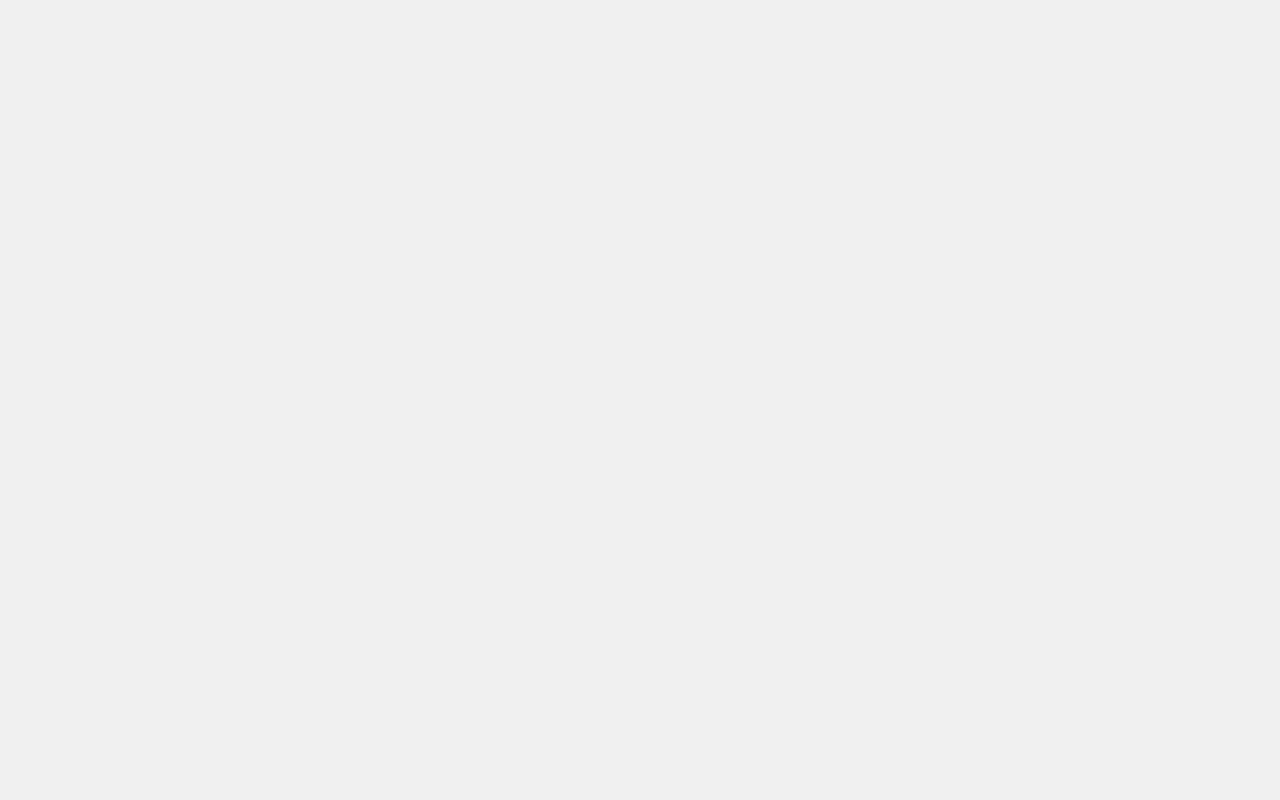
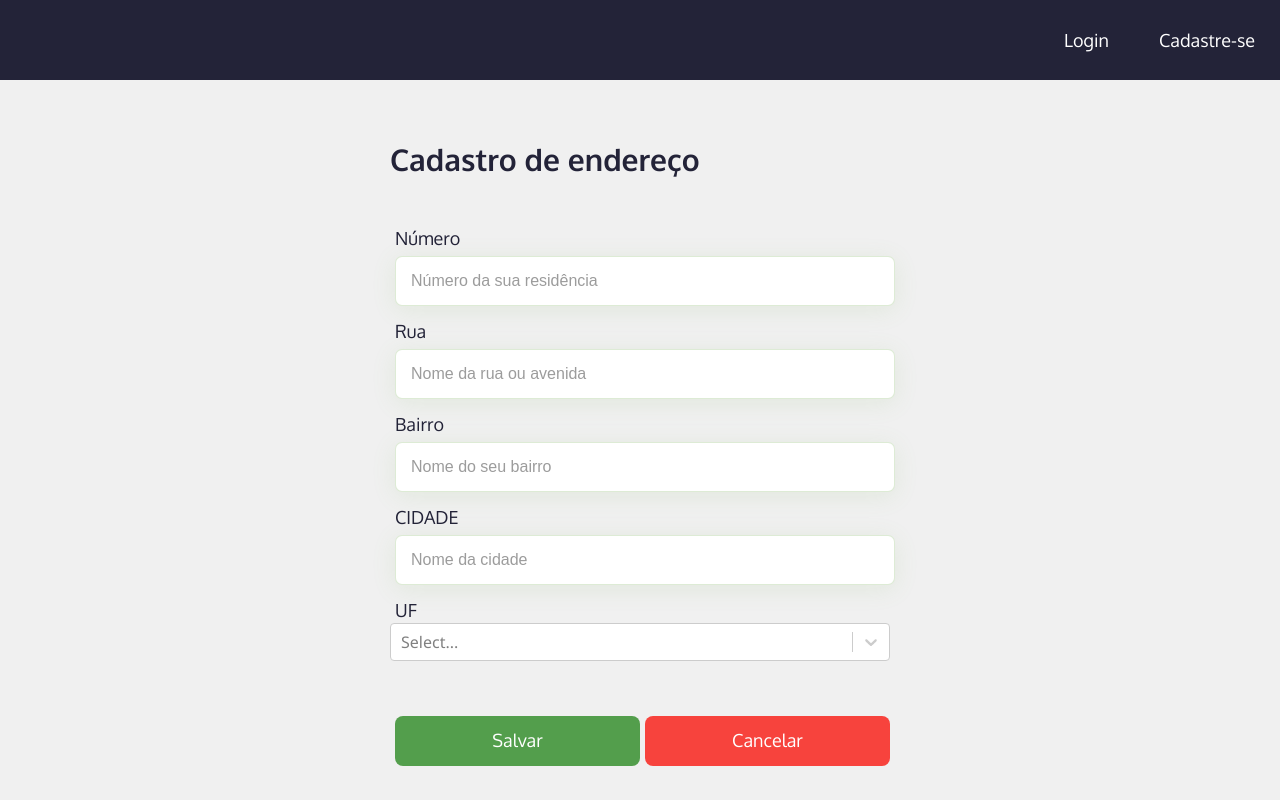
Before and after one commit to wilembergson/clinicas-dev, a React (Create React App) app: page /address/register in a window 1280 px wide. Before the commit this address had no page. Built offline with nearby package versions, Linux system fonts and the light colour scheme; no server answers.

Commit message:
Address register Layout

```diff
--- a/package.json
+++ b/package.json
@@ -21,6 +21,7 @@
     "react-dom": "^18.2.0",
     "react-router-dom": "^6.3.0",
     "react-scripts": "5.0.1",
+    "react-select": "^5.4.0",
     "react-toastify": "^9.0.8",
     "styled-components": "^5.3.5",
     "typescript": "^4.7.4",
--- a/src/App.tsx
+++ b/src/App.tsx
@@ -4,6 +4,7 @@ import styled from "styled-components"
 import UserContext from "./contexts/UserContext"
 import Home from "./pages/Home"
 import Login from "./pages/Login"
+import RegisterAddress from "./pages/RegisterAddress"
 import Register from "./pages/RegisterUser"
 
 export default function App() {
@@ -17,6 +18,7 @@ export default function App() {
                     <Route path="/" element={<Register/>}/>
                     <Route path="/login" element={<Login/>}/>
                     <Route path="/home" element={<Home/>}/>
+                    <Route path="/address/register" element={<RegisterAddress/>}/>
                 </Routes>
             </BrowserRouter>
         </AppBody>
--- a/src/components/Header.tsx
+++ b/src/components/Header.tsx
@@ -1,11 +1,22 @@
-import { useContext } from "react"
+import { useContext, useEffect, useState } from "react"
 import { useNavigate } from "react-router-dom"
 import styled from "styled-components"
+import api from "../api/ApiConections"
 import UserContext from "../contexts/UserContext"
+import { erroMessage } from "../utils/toasts"
 
 export default function Header(){
     const navigate = useNavigate()
     const {userName, setUserName} = useContext(UserContext)
+    const [logged, setLogged] = useState(false)
+
+    const token:any = localStorage.getItem("token")
+    useEffect(() => {
+        const promise = api.getUserName(token)
+        promise.then(response =>{
+            setUserName(response.data)
+        }).catch(error=> erroMessage(error.response.data))
+    },[])
 
     function checkLogin(){
         if(localStorage.getItem("token")){
@@ -26,7 +37,7 @@ export default function Header(){
             <ContainerButtons>
                 {userName ?
                     <>
-                        <Button>{userName}</Button>
+                        <Button onClick={()=>navigate('/home')}>{userName}</Button>
                         <Button onClick={() => logout()}>Sair</Button>
                     </>
                 :
@@ -43,7 +54,7 @@ export default function Header(){
 const HeaderBody = styled.header`
     width: 100%;
     height: 80px;
-    background: linear-gradient(90deg, #6470df 35%, rgba(149,180,186,1) 100%);
+    background: #232338;
     @media (max-width:399px){
         width: 399px;
     }
@@ -59,8 +70,8 @@ const Button = styled.button`
     font-size: 18px;
     transition: 0.7s ease;
     :hover{
-        color: #fff;
-        background: rgb(37, 133, 189);
+        color: #232338;
+        background: #ff013d;
         transition: 0.7s ease;
     }
     @media (max-width:399px){
--- a/src/components/HomeBanner.tsx
+++ b/src/components/HomeBanner.tsx
@@ -1,6 +1,7 @@
 import { useEffect, useState } from "react"
 import styled from "styled-components"
 import api from "../api/ApiConections"
+import { colors } from "../utils/Colors"
 
 export default function HomeBanner(props:any){
     const { userName, token } = props
@@ -28,7 +29,7 @@ const Banner = styled.div`
     display: flex;
     flex-direction: column;
     width: 600px;
-    background: linear-gradient(90deg, #6470df 35%, rgba(149,180,186,1) 100%);
+    background: linear-gradient(90deg, ${colors.primary} 35%, rgba(149,180,186,1) 100%);
     padding: 25px;
     margin-top: 25px;
     border-radius: 10px;
--- a/src/components/OptionsContainer.tsx
+++ b/src/components/OptionsContainer.tsx
@@ -1,10 +1,27 @@
+import { useEffect, useState } from "react"
+import { useNavigate } from "react-router-dom"
 import styled from "styled-components"
+import api from "../api/ApiConections"
 import { colors } from "../utils/Colors"
 
-export default function OptionsContainer(){
+export default function OptionsContainer(props:any){
+    const {token} = props
+    const navigate = useNavigate()
+    const [address, setAddress] = useState(null)
+
+    useEffect(() => {
+        const promise = api.getAddress(token)
+        promise.then(response => setAddress(response.data))
+        .catch(error => console.log(error))
+    },[])
+
     return(
         <Options>
-            <ItemRegister>Cadastrar endereço</ItemRegister>
+            {!address ?
+                <ItemRegister onClick={()=> navigate('/address/register')}>Cadastrar endereço</ItemRegister>
+                :<ItemRegister>Para implementar</ItemRegister>
+            }
+
         </Options>
     )
 }
@@ -30,7 +47,7 @@ const ItemRegister = styled.section`
     cursor: pointer;
     color: ${colors.primary};
     padding: 0 12px;
-    background: #FFF;
+    background: #fefefe;
 
     font-size: 20px;
     font-weight: 800;
@@ -38,7 +55,7 @@ const ItemRegister = styled.section`
     transition: 0.7s ease;
     :hover{
         color: #fff;
-        background: rgb(143, 174, 189);
+        background: ${colors.secondary};
         transition: 0.7s ease;
     }
     @media (max-width:399px){
--- a/src/components/SaredStyles.ts
+++ b/src/components/SaredStyles.ts
@@ -47,10 +47,15 @@ export const Input = styled.input`
   border: 1px solid rgba(120, 177, 89, 0.25);
   border-radius: 7px;
   box-shadow: 0px 4px 24px rgba(120, 177, 89, 0.12);
+  transition: 0.7s ease;
   ::placeholder {
     color: #9C9C9C;
     font-family: 'Lexend Deca', sans-serif;
   }
+  :hover{
+        box-shadow: 0px 2px 12px  ${colors.primary};
+        transition: 0.7s ease;
+    }
   @media (max-width:399px){
         width: 80%;
     }
@@ -77,11 +82,23 @@ export const Button = styled.button`
   height: 60px;
   transition: 0.7s ease;
   :hover{
-        color: #fff;
-        background: rgb(135, 129, 214);
+        color: ${colors.primary};
+        background: ${colors.secondary};
         transition: 0.7s ease;
     }
     @media (max-width:399px){
         width: 80%;
     }
 `
+
+export const RegisterBody = styled.section`
+    display: flex;
+    width: 500px;
+    justify-content: center;
+    flex-direction: column;
+    position: relative;
+    @media (max-width:490px){
+        width: 90%;
+        align-items: center;
+    }
+`
--- a/src/pages/Home.tsx
+++ b/src/pages/Home.tsx
@@ -1,29 +1,20 @@
-import { useContext, useEffect } from "react"
+import { useContext } from "react"
 import styled from "styled-components"
-import api from "../api/ApiConections"
 import Header from "../components/Header"
 import HomeBanner from "../components/HomeBanner"
 import OptionsContainer from "../components/OptionsContainer"
 import UserContext from "../contexts/UserContext"
-import { erroMessage } from "../utils/toasts"
 
 export default function Home(){
     const token:any = localStorage.getItem("token")
-    const {userName, setUserName} = useContext(UserContext)
-
-    useEffect(() => {
-        const promise = api.getUserName(token)
-        promise.then(response =>{
-            setUserName(response.data)
-        }).catch(error=> erroMessage(error.response.data))
-    },[])
+    const { userName } = useContext(UserContext)
 
     return(
         <>
             <Header/>
             <HomeBody>
                 <HomeBanner userName={userName} token={token}/>
-                <OptionsContainer/>
+                <OptionsContainer token={token}/>
             </HomeBody>
         </>
 
--- /dev/null
+++ b/src/pages/RegisterAddress.tsx
@@ -0,0 +1,189 @@
+import { useState } from "react";
+import Select from "react-select"
+import { useNavigate } from "react-router-dom";
+import { ToastContainer } from "react-toastify";
+import Header from "../components/Header";
+import Loading from "../components/Loading";
+import { Form, Input, Label, RegisterBody, Title } from "../components/SaredStyles";
+import styled from "styled-components";
+
+type AddressBody = {
+    number: string;
+    street: string;
+    district: string;
+    city: string;
+    uf: string;
+}
+
+const Ufs = [
+    { value: 'AC', label: 'AC' },
+    { value: 'AL', label: 'AL' },
+    { value: 'AP', label: 'AP' },
+    { value: 'AM', label: 'AM' },
+    { value: 'BA', label: 'BA' },
+    { value: 'CE', label: 'CE' },
+    { value: 'DF', label: 'DF' },
+    { value: 'ES', label: 'ES' },
+    { value: 'GO', label: 'GO' },
+    { value: 'MA', label: 'MA' },
+    { value: 'MS', label: 'MS' },
+    { value: 'MT', label: 'MT' },
+    { value: 'MG', label: 'MG' },
+    { value: 'PA', label: 'PA' },
+    { value: 'PB', label: 'PB' },
+    { value: 'PR', label: 'PR' },
+    { value: 'PE', label: 'PE' },
+    { value: 'PI', label: 'PI' },
+    { value: 'RJ', label: 'RJ' },
+    { value: 'RN', label: 'RN' },
+    { value: 'RS', label: 'RS' },
+    { value: 'RO', label: 'RO' },
+    { value: 'RR', label: 'RR' },
+    { value: 'SC', label: 'SC' },
+    { value: 'SP', label: 'SP' },
+    { value: 'SE', label: 'SE' },
+    { value: 'TO', label: 'TO' }
+]
+
+export default function RegisterAddress(){
+    const navigate = useNavigate()
+    const [loading, setLoading] = useState(false)
+    const initialData:AddressBody = {
+        number:'',
+        street:'',
+        district:'',
+        city:'',
+        uf:''
+    }
+    const [formData, setFormData] = useState(initialData)
+
+    function handleChange({ target }:any) {
+        setFormData({ ...formData, [target.name]: target.value })
+    }
+
+    return(
+        <>
+            <Header/>
+            <RegisterBody>
+            <ToastContainer/>
+            {!loading ?
+                <>
+                   <Title>Cadastro de endereço</Title>
+                    <Form>
+                    <Label>Número</Label>
+                            <Input
+                                placeholder="Número da sua residência"
+                                type="number"
+                                onChange={(e) => handleChange(e)}
+                                name="number"
+                                value={formData.number}
+                                required
+                            />
+                            <Label>Rua</Label>
+                            <Input
+                                placeholder="Nome da rua ou avenida"
+                                type="text"
+                                onChange={(e) => handleChange(e)}
+                                name="street"
+                                value={formData.street}
+                                required
+                            />
+                            <Label>Bairro</Label>
+                            <Input
+                                placeholder="Nome do seu bairro"
+                                type="text"
+                                onChange={(e) => handleChange(e)}
+                                name="district"
+                                value={formData.district}
+                                required
+                            />
+                            <Label>CIDADE</Label>
+                            <Input
+                                placeholder="Nome da cidade"
+                                type="select"
+                                onChange={(e) => handleChange(e)}
+                                name="city"
+                                value={formData.city}
+                                required
+                            />
+                            <Label>UF</Label>
+                            <Select
+                                options={Ufs}
+                                onChange={(e)=> {
+                                    const value = e?.value
+                                    if(value) setFormData({...formData, uf:value})
+                                }}
+                            />
+                            <ButtonsContainer>
+                                <Confirm>Salvar</Confirm>
+                                <Cancel onClick={()=> navigate('/home')}>Cancelar</Cancel>
+                            </ButtonsContainer>
+                    </Form>
+                </> : <Loading/>}
+            </RegisterBody>
+        </>
+    )
+}
+const ButtonsContainer = styled.div`
+    display: flex;
+    margin-top: 30px;
+    @media (max-width:399px){
+          width: 80%;
+      }
+`
+const Confirm = styled.button`
+    box-sizing: border-box;
+    cursor: pointer;
+    width: 100%;
+    margin-top: 20px;
+    margin-left: 5px;
+    font-family: 'Oxygen', sans-serif;
+    font-style: normal;
+    font-weight: 400;
+    font-size: 18px;
+    line-height: 15px;
+    color: #FFFFFF;
+    background: #539e4c;
+    text-align: center;
+    padding: 10px;
+    border: none;
+    border-radius: 8px;
+    width: 100%;
+    height: 50px;
+    transition: 0.7s ease;
+    :hover{
+          background:#68b861;
+          transition: 0.7s ease;
+      }
+      @media (max-width:399px){
+          width: 100%;
+      }
+`
+const Cancel = styled.button`
+    box-sizing: border-box;
+    cursor: pointer;
+    width: 100%;
+    margin-top: 20px;
+    margin-left: 5px;
+    font-family: 'Oxygen', sans-serif;
+    font-style: normal;
+    font-weight: 400;
+    font-size: 18px;
+    line-height: 15px;
+    color: #FFFFFF;
+    background: #f7433d;
+    text-align: center;
+    padding: 10px;
+    border: none;
+    border-radius: 8px;
+    width: 100%;
+    height: 50px;
+    transition: 0.7s ease;
+    :hover{
+          background:#e05d59;
+          transition: 0.7s ease;
+      }
+      @media (max-width:399px){
+          width: 100%;
+      }
+`
--- a/src/utils/Colors.ts
+++ b/src/utils/Colors.ts
@@ -1,3 +1,5 @@
 export const colors = {
-    primary:'#6470df'
+    primary:'#232338',
+    secondary: '#ff013d',
+    clearColor: '#fefefe'
 }
```
Also changed, not shown: src/pages/RegisterUser.tsx (+2 -15 lines), 1 other file (tests, documents, lock files or other folders).
